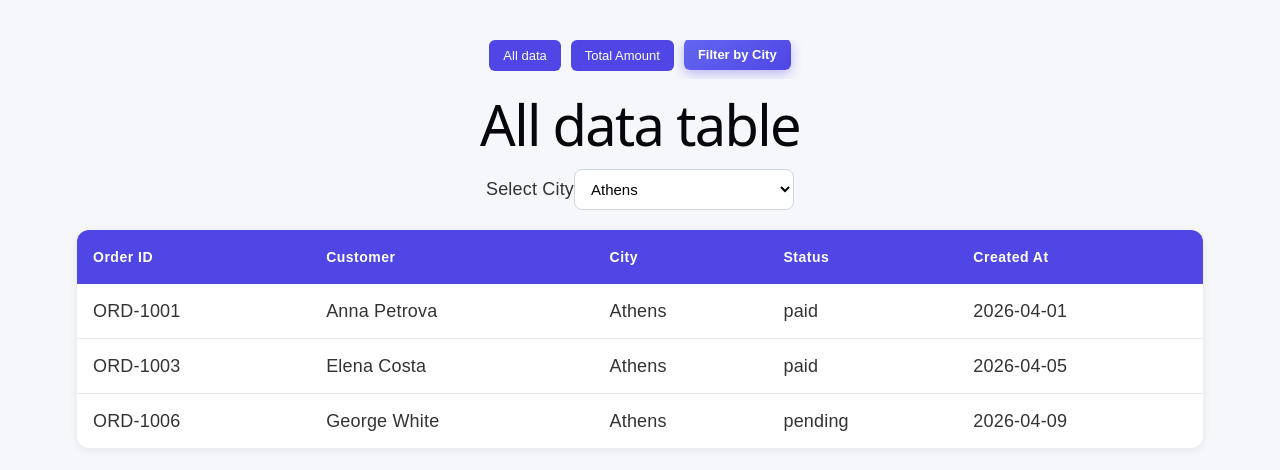
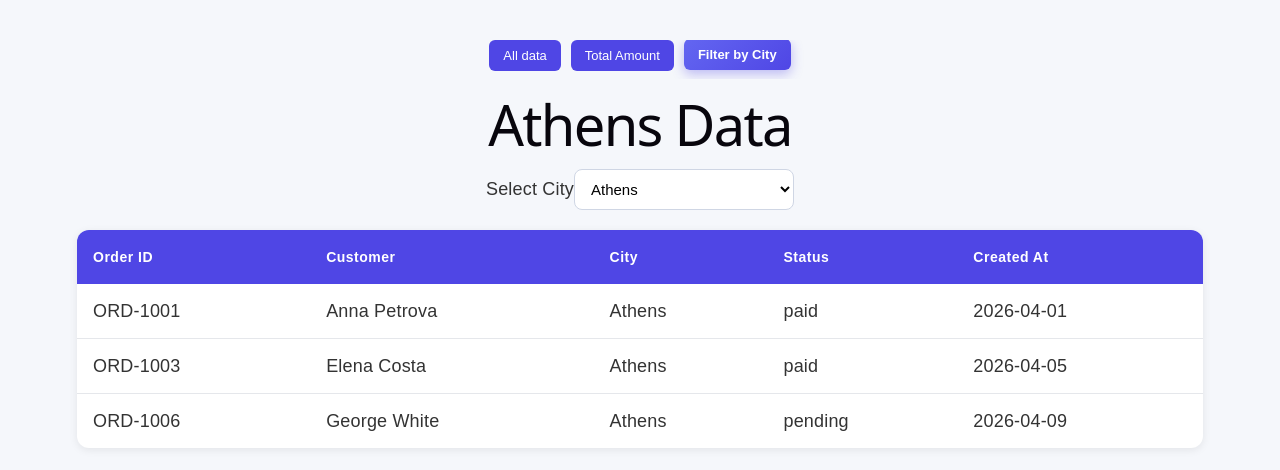
Before and after one commit to gianniszisakis/data-to-table, a React (Vite) app: page / in a window 1280 px wide. Both pictures are taken after a click on the button "Filter by City". Shown: the top 470 px of the page. Built offline with nearby package versions, Linux system fonts and the light colour scheme.

Commit message:
feat: Change title of rendered component.

```diff
--- a/src/components/tables/select-by-city-table.tsx
+++ b/src/components/tables/select-by-city-table.tsx
@@ -18,7 +18,7 @@ export default function SelectByCityTable({ data }: SelectByCityTableProps) {
 
   return (
     <>
-      <h1>{`All data table`}</h1>
+      <h1>{`${selectedCity} Data`}</h1>
       <div className="w-[50%]">
         <label>
           Select City
```
